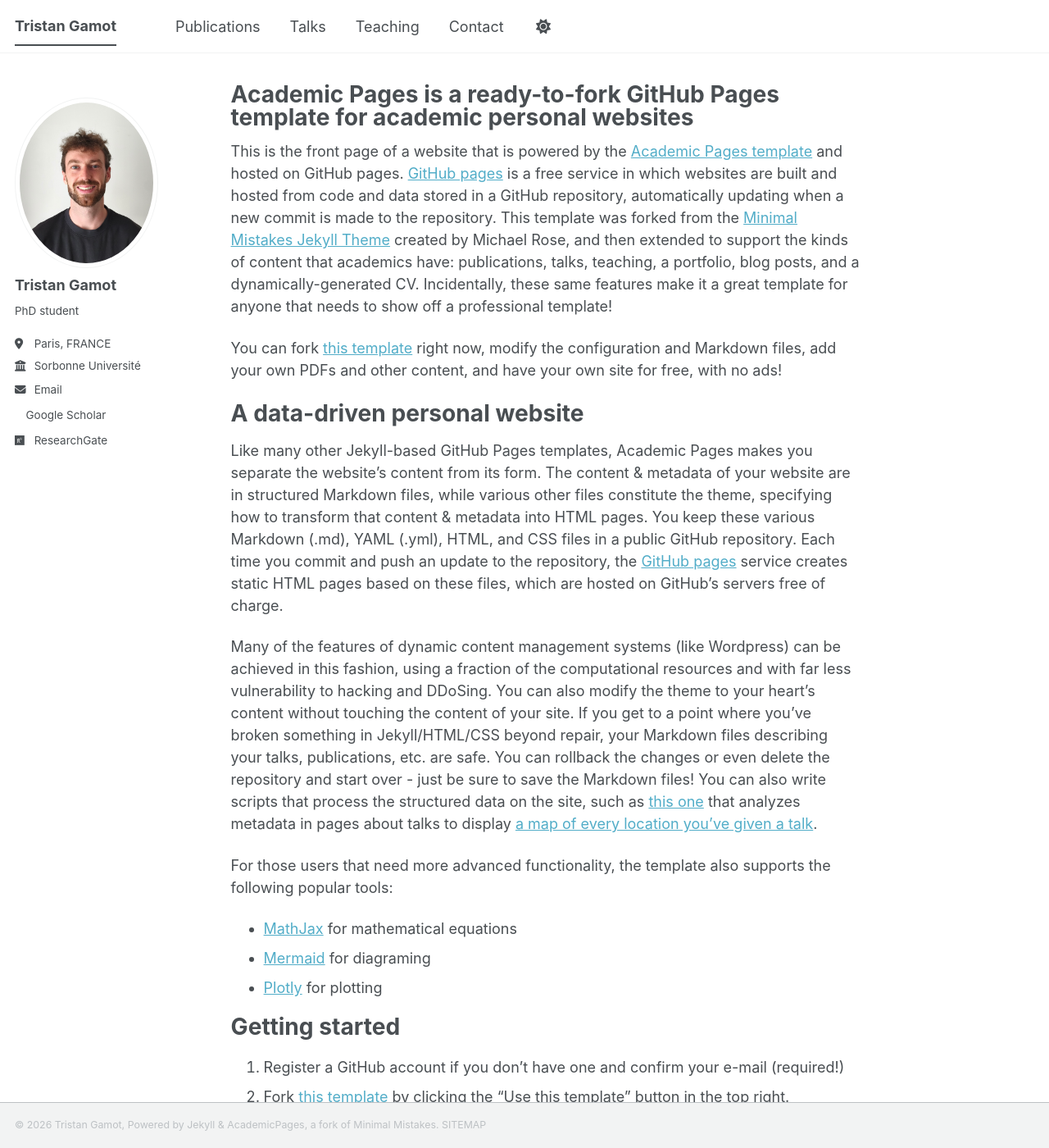
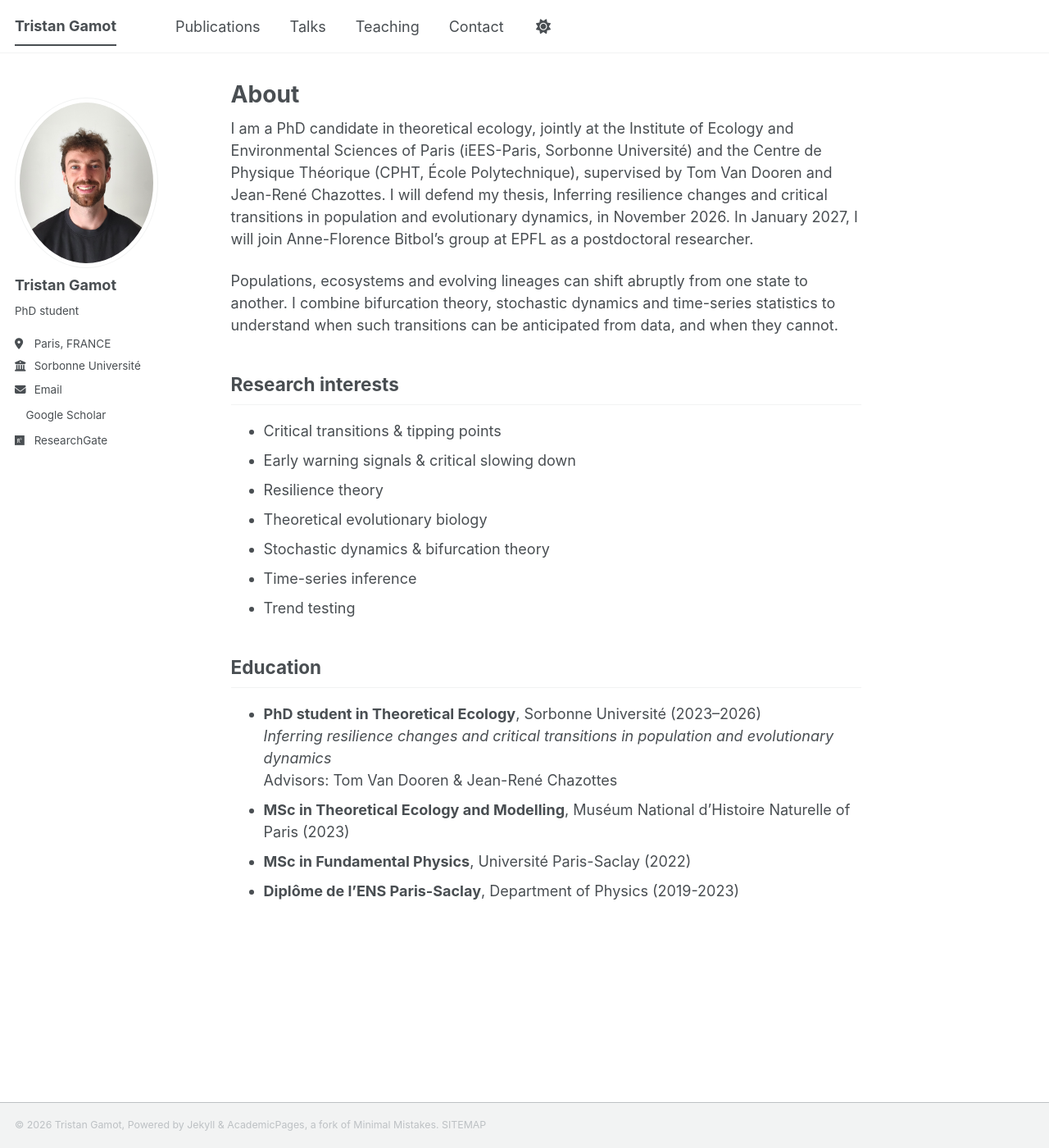
Before and after one commit to tgamot/tgamot.github.io, a Jekyll site: the page built from _pages/about.md, in a window 1280 px wide and 1400 px high. Shown: the whole window at 82% size. Built offline with Jekyll 4.4.1, drawn with Linux system fonts in a browser that asks for light colours; a style sheet for code colours, icons or effects is not loaded; some of the changed text lies outside the part shown.

Commit message:
Update about.md

```diff
--- a/_pages/about.md
+++ b/_pages/about.md
@@ -1,36 +1,32 @@
 ---
 permalink: /
-title: "Academic Pages is a ready-to-fork GitHub Pages template for academic personal websites"
+title: "About"
 author_profile: true
 redirect_from:
   - /about/
   - /about.html
 ---
 
-This is the front page of a website that is powered by the [Academic Pages template](https://github.com/academicpages/academicpages.github.io) and hosted on GitHub pages. [GitHub pages](https://pages.github.com) is a free service in which websites are built and hosted from code and data stored in a GitHub repository, automatically updating when a new commit is made to the repository. This template was forked from the [Minimal Mistakes Jekyll Theme](https://mmistakes.github.io/minimal-mistakes/) created by Michael Rose, and then extended to support the kinds of content that academics have: publications, talks, teaching, a portfolio, blog posts, and a dynamically-generated CV. Incidentally, these same features make it a great template for anyone that needs to show off a professional template!
+I am a PhD candidate in theoretical ecology, jointly at the Institute of Ecology and Environmental Sciences of Paris (iEES-Paris, Sorbonne Université) and the Centre de Physique Théorique (CPHT, École Polytechnique), supervised by Tom Van Dooren and Jean-René Chazottes. I will defend my thesis, Inferring resilience changes and critical transitions in population and evolutionary dynamics, in November 2026. In January 2027, I will join Anne-Florence Bitbol’s group at EPFL as a postdoctoral researcher.
 
- You can fork [this template](https://github.com/academicpages/academicpages.github.io) right now, modify the configuration and Markdown files, add your own PDFs and other content, and have your own site for free, with no ads!
+Populations, ecosystems and evolving lineages can shift abruptly from one state to another. I combine bifurcation theory, stochastic dynamics and time-series statistics to understand when such transitions can be anticipated from data, and when they cannot.
 
-A data-driven personal website
-======
-Like many other Jekyll-based GitHub Pages templates, Academic Pages makes you separate the website's content from its form. The content & metadata of your website are in structured Markdown files, while various other files constitute the theme, specifying how to transform that content & metadata into HTML pages. You keep these various Markdown (.md), YAML (.yml), HTML, and CSS files in a public GitHub repository. Each time you commit and push an update to the repository, the [GitHub pages](https://pages.github.com/) service creates static HTML pages based on these files, which are hosted on GitHub's servers free of charge.
 
-Many of the features of dynamic content management systems (like Wordpress) can be achieved in this fashion, using a fraction of the computational resources and with far less vulnerability to hacking and DDoSing. You can also modify the theme to your heart's content without touching the content of your site. If you get to a point where you've broken something in Jekyll/HTML/CSS beyond repair, your Markdown files describing your talks, publications, etc. are safe. You can rollback the changes or even delete the repository and start over - just be sure to save the Markdown files! You can also write scripts that process the structured data on the site, such as [this one](https://github.com/academicpages/academicpages.github.io/blob/master/talkmap.ipynb) that analyzes metadata in pages about talks to display [a map of every location you've given a talk](https://academicpages.github.io/talkmap.html).
+Research interests
+------
+* Critical transitions & tipping points
+* Early warning signals & critical slowing down
+* Resilience theory
+* Theoretical evolutionary biology
+* Stochastic dynamics & bifurcation theory
+* Time-series inference
+* Trend testing
 
-For those users that need more advanced functionality, the template also supports the following popular tools:
-- [MathJax](https://www.mathjax.org/) for mathematical equations
-- [Mermaid](https://mermaid.js.org/) for diagraming
-- [Plotly](https://plotly.com/javascript/) for plotting
-
-Getting started
-======
-1. Register a GitHub account if you don't have one and confirm your e-mail (required!)
-1. Fork [this template](https://github.com/academicpages/academicpages.github.io) by clicking the "Use this template" button in the top right.
-1. Go to the repository's settings (rightmost item in the tabs that start with "Code", should be below "Unwatch"). Rename the repository "[your GitHub username].github.io", which will also be your website's URL.
-1. Set site-wide configuration and create content & metadata (see below -- also see [this set of diffs](https://archive.is/3TPas) showing what files were changed to set up [an example site](https://getorg-testacct.github.io) for a user with the username "getorg-testacct")
-1. Upload any files (like PDFs, .zip files, etc.) to the files/ directory. They will appear at https://[your GitHub username].github.io/files/example.pdf.
-1. Check status by going to the repository settings, in the "GitHub pages" section
-
-Site-wide configuration
+Education
 ------
-The main configuration file for the site is in the base directory in [_config.yml](https://github.com/academicpages/academicpages.github.io/blob/master/_config.yml), which defines the content in the sidebars and other site-wide features. You will need to replace the default variables with ones about yourself and your site's github repository. The configuration file for the top menu is in [_data/navigation.yml](https://github.com/academicpages/academicpages.github.io/blob/master/_data/navigation.yml). For example, if you don't have a portfolio or blog posts, you can remove those items from that navigation.yml file to remove them from the header.
+- **PhD student in Theoretical Ecology**, Sorbonne Université (2023–2026)
+  *Inferring resilience changes and critical transitions in population and evolutionary dynamics*
+  Advisors: Tom Van Dooren & Jean-René Chazottes
+- **MSc in Theoretical Ecology and Modelling**, Muséum National d’Histoire Naturelle of Paris (2023)
+- **MSc in Fundamental Physics**, Université Paris-Saclay (2022)
+- **Diplôme de l'ENS Paris-Saclay**, Department of Physics (2019-2023)
```
